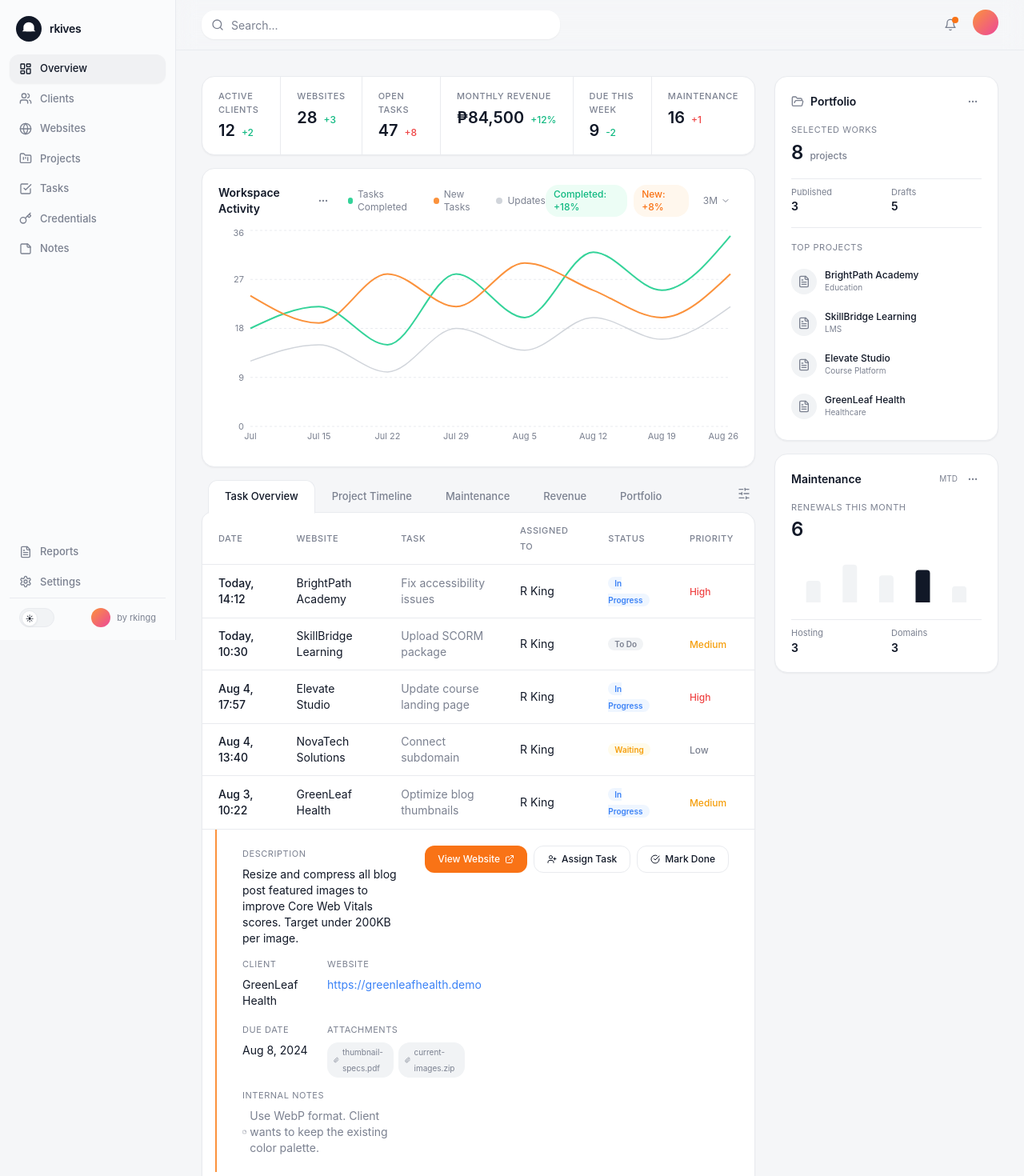
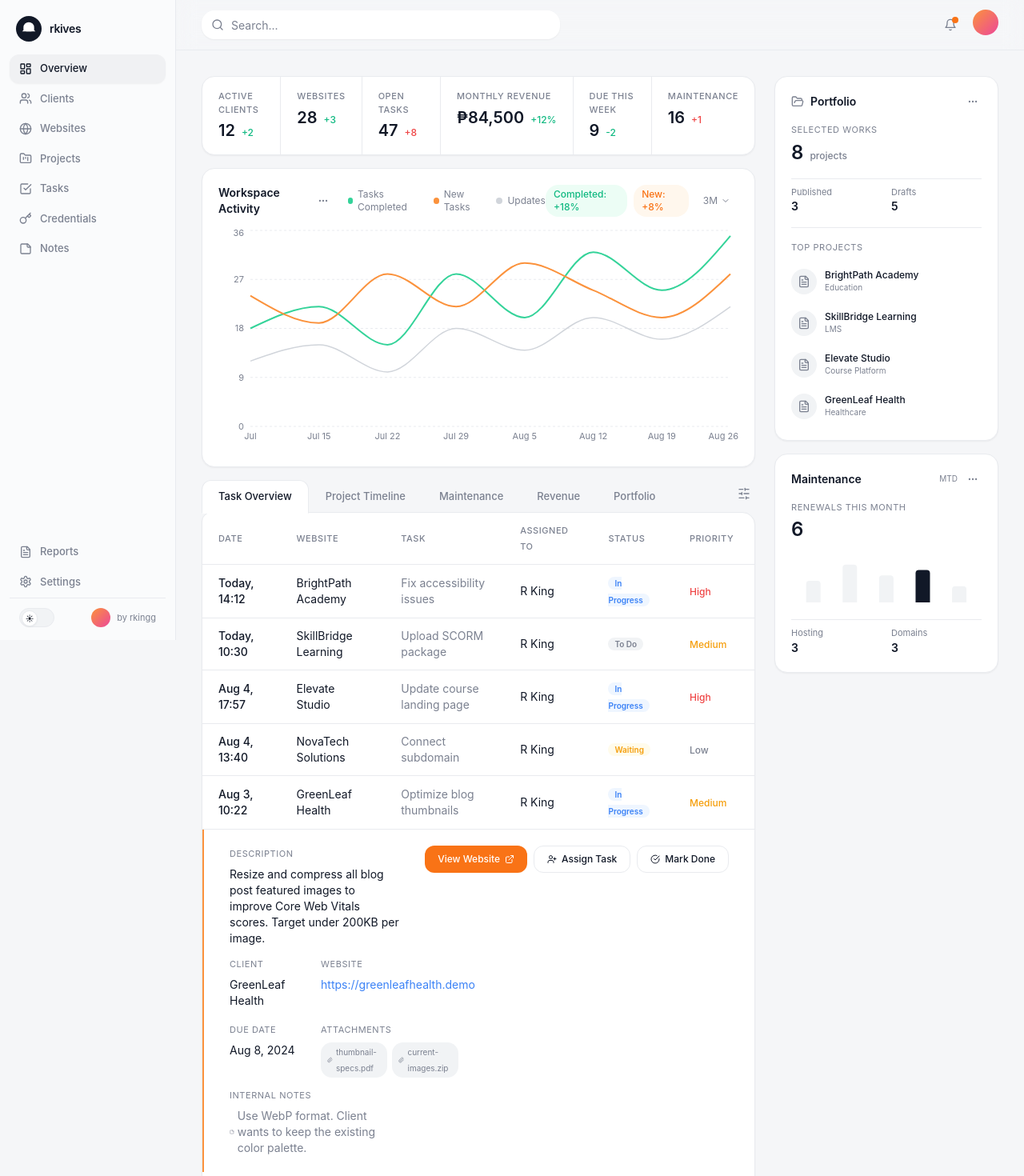
Before and after one commit to rkingg-dev/rkives, a Next.js app: page /dashboard in a window 1280 px wide. Shown: the top 1470 px of the page at 80% size. Built offline with nearby package versions, Linux system fonts and the light colour scheme.

Commit message:
Fix tab padding and expanded row border radius

```diff
--- a/src/components/dashboard/TasksTable.tsx
+++ b/src/components/dashboard/TasksTable.tsx
@@ -56,7 +56,7 @@ function ExpandedRow({ task }: { task: any }) {
       className="bg-muted/10"
     >
       <td colSpan={6} className="p-0">
-        <div className="px-8 py-5 border-l-2 border-orange-400 ml-4">
+        <div className="px-8 py-5 border-l-2 border-orange-400">
           <div className="flex items-start gap-8">
             <div className="flex-1 space-y-3">
               <div>
@@ -138,7 +138,7 @@ export default function TasksTable() {
       className="relative"
     >
       {/* Folder Tabs */}
-      <div className="flex items-end gap-0 pl-2">
+      <div className="flex items-end gap-0">
         {tabs.map((tab, i) => (
           <button
             key={tab}
```
